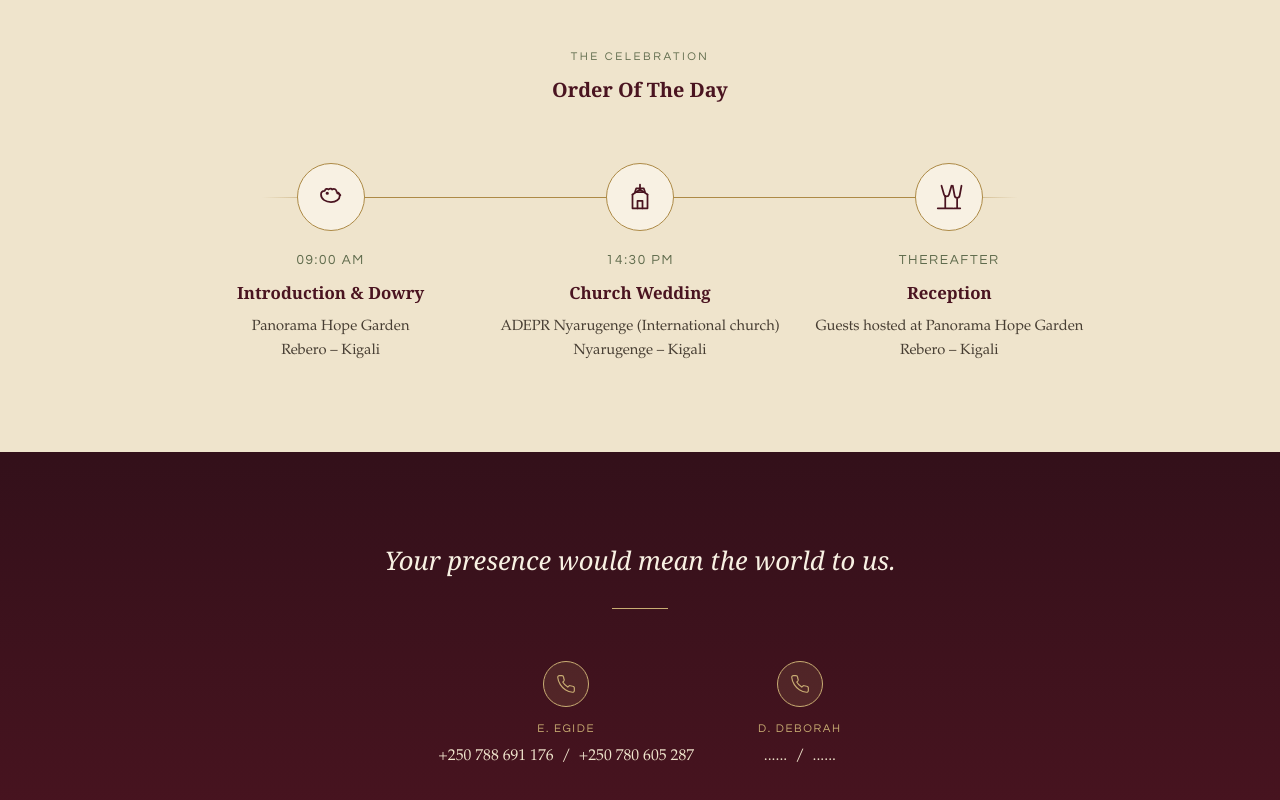
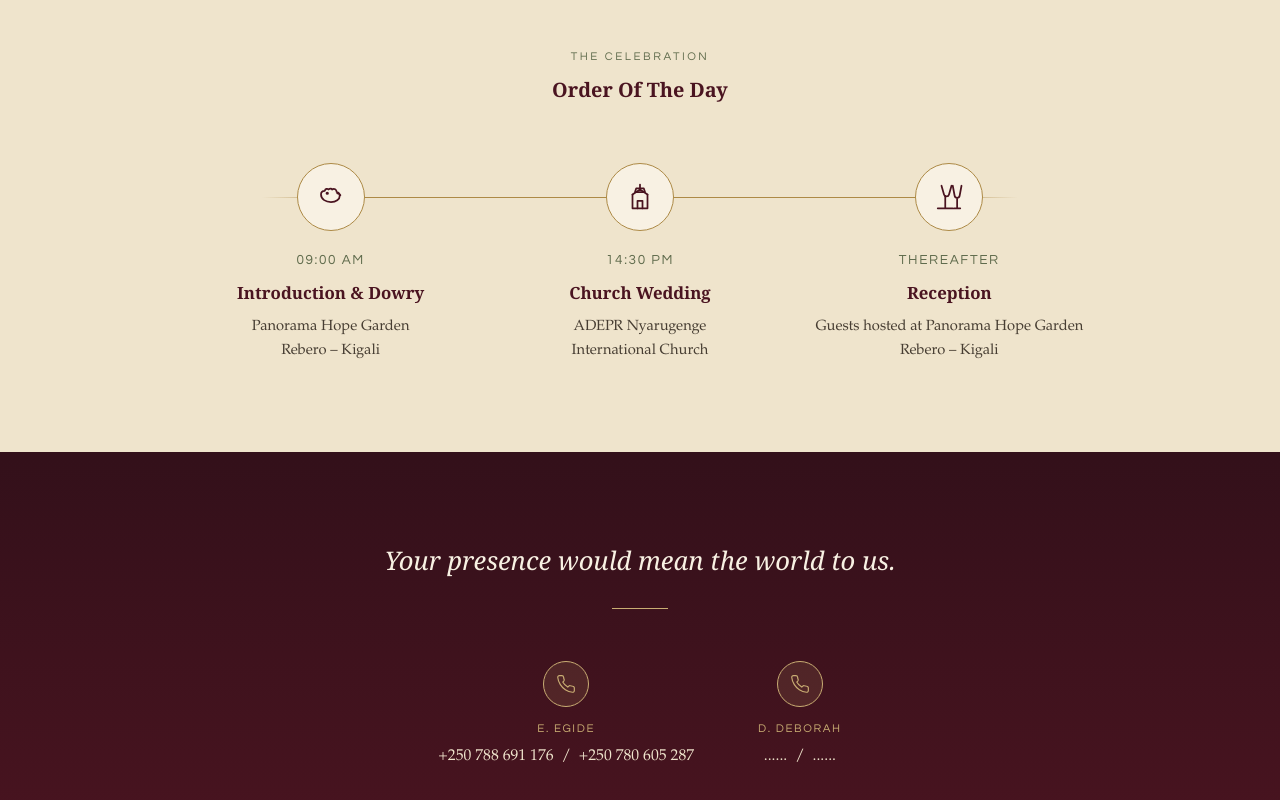
Before and after one commit to mucyoelise/eg-deb, a plain HTML site: page index.html in a window 1280 px wide. Shown: the part 1593-2393 px from the top of the page. Drawn offline with Linux system fonts and the light colour scheme.

Commit message:
Initial commit

```diff
--- a/index.html
+++ b/index.html
@@ -362,9 +362,9 @@
         <span data-kin>Gusezerana Imbere y'Imana</span>
       </div>
       <div class="event-place">
-        <span data-en>ADEPR Nyarugenge (International church)</span>
-        <span data-kin>ADEPR Nyarugenge (International church)</span><br>
-        Nyarugenge &ndash; Kigali
+        <span data-en>ADEPR Nyarugenge</span>
+        <span data-kin>ADEPR Nyarugenge</span><br>
+        International Church
       </div>
     </div>
 
```
